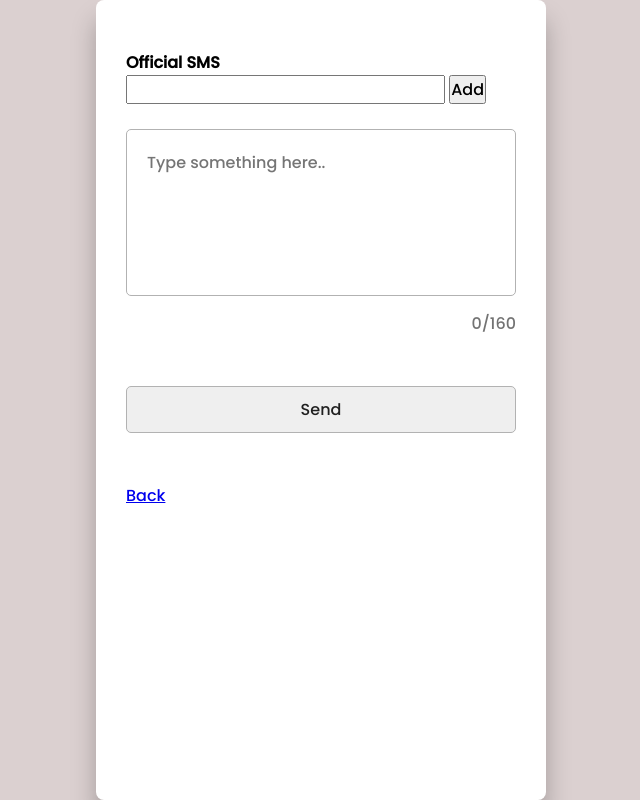
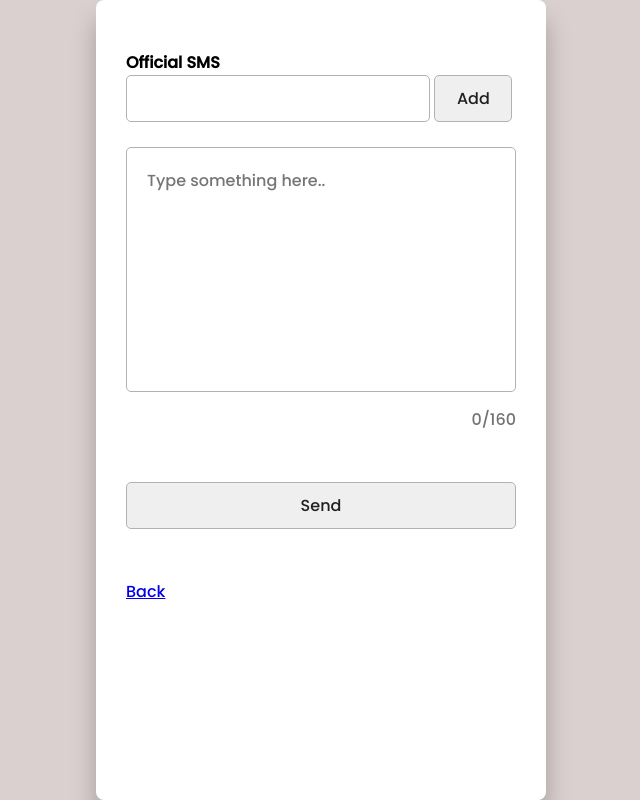
Before and after one commit to chasenggg/officialsms, a PHP site: page /home.php in a window 1280 px wide. Shown: the whole page, without its empty margins (319-959 px from the left). Run offline with PHP 8.4, Linux system fonts and the light colour scheme.

Commit message:
css button and input

```diff
--- a/home.css
+++ b/home.css
@@ -27,6 +27,7 @@ body{
 textarea{
     display: block;
     width: 100%;
+    height: 35%;
     resize: none;
     padding: 20px;
     color: #202020;
@@ -50,4 +51,27 @@ input[type=submit]{
     border: 1.5px solid #b2b2b2;
     border-radius: 5px;
     outline: none;
+    cursor: pointer;
 }
+
+.button {
+    width: 20%;
+    resize: none;
+    padding: 10px;
+    color: #202020;
+    border: 1.5px solid #b2b2b2;
+    border-radius: 5px;
+    outline: none;
+    cursor: pointer;
+}
+
+input[type=number]{
+    width: 78%;
+    resize: none;
+    padding: 10px;
+    color: #202020;
+    border: 1.5px solid #b2b2b2;
+    border-radius: 5px;
+    outline: none;
+    cursor: pointer;
+}
```
